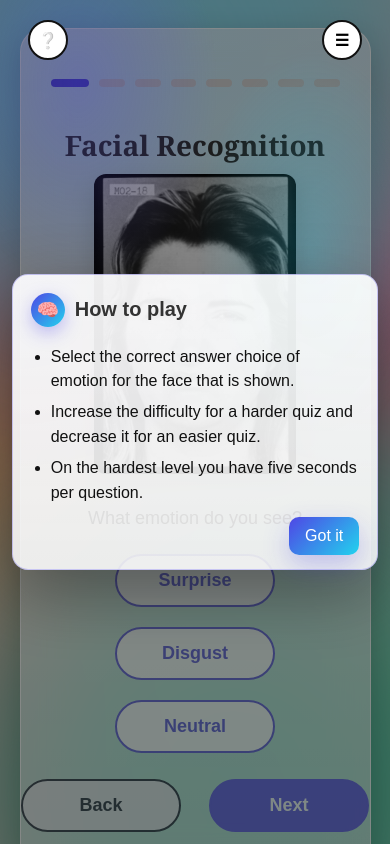
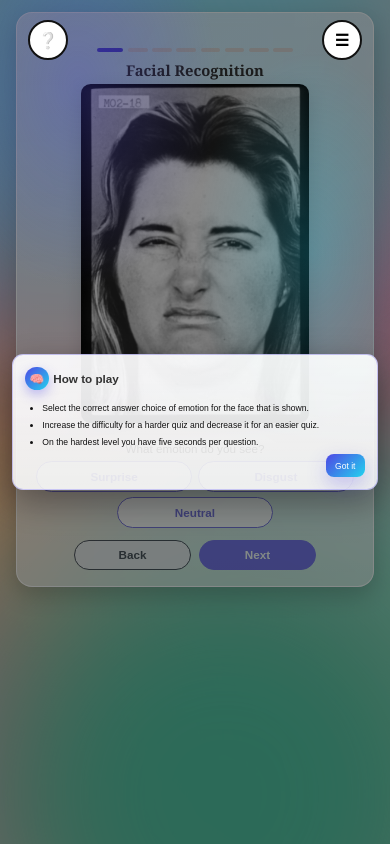
Before and after one commit to jonakfir/SocialQ, a SvelteKit app in the folder frontend/: page /facial-recognition/quiz/1 in a window 390 px wide. Shown: the top 844 px of the page. Built offline with nearby package versions, Linux system fonts and the light colour scheme; no server answers.

Commit message:
sizing issues

```diff
--- a/frontend/src/routes/facial-recognition/quiz/[difficulty]/+page.svelte
+++ b/frontend/src/routes/facial-recognition/quiz/[difficulty]/+page.svelte
@@ -6,37 +6,29 @@
 
   type Row = { img: string; options: string[]; correct: string };
 
-  // Force exactly N questions
   const QUESTION_COUNT = 8;
 
-  // Difficulty from route param
   let difficulty = '1';
   $: difficulty = (($page.params?.difficulty ?? '1') as string).toString();
 
-  // State
   let quizData: Row[] = [];
   let currentIndex = 0;
   let userAnswers: (string | null)[] = [];
   let loading = true;
   let loadError = '';
 
-  // Instructions modal gate
   let instructionsOpen = true;
 
-  // Helper to store safe image URLs
   const normalizeImg = (u: unknown) =>
     typeof u === 'string' && !u.startsWith('blob:') ? u : undefined;
 
-  // 5-second per-question timer (Level 5 only)
   const TIME_LIMIT_MS = 5000;
   let timeLeft = TIME_LIMIT_MS;
   let tickHandle: number | null = null;
 
-  // ring geometry (for the level-5 timer)
   const R = 28;
   const C = 2 * Math.PI * R;
 
-  // progress (0..1) based on time left
   $: pct = difficulty === '5'
     ? Math.max(0, Math.min(1, timeLeft / TIME_LIMIT_MS))
     : 0;
@@ -75,10 +67,8 @@
 
   onDestroy(stopTimer);
 
-  // Overall quiz timer (from instructions dismissed to finish)
   let quizStartedAt: number | null = null;
 
-  // Mount: fetch questions & prepare storage for Stats
   onMount(async () => {
     document.title = 'Facial Recognition Quiz';
     try {
@@ -98,15 +88,13 @@
       userAnswers = Array(quizData.length).fill(null);
       loadError = '';
 
-      // Persist minimal question info for the Stats page
       const minimal = quizData.map(q => ({
         img: normalizeImg(q.img),
         correct: q.correct
       }));
       localStorage.setItem('fr_questions', JSON.stringify(minimal));
-      localStorage.removeItem('fr_picks'); // clear old picks
+      localStorage.removeItem('fr_picks');
 
-      // If instructions already closed, start timers
       if (!instructionsOpen) {
         if (quizStartedAt == null) quizStartedAt = performance.now();
         startTimer();
@@ -120,20 +108,15 @@
 
   function closeInstructions() {
     instructionsOpen = false;
-    // start overall timer when user starts playing
     if (quizData.length && quizStartedAt == null) {
       quizStartedAt = performance.now();
     }
-    // start per-question timer for level 5
     if (difficulty === '5' && quizData.length) startTimer();
   }
 
-  // Interactions
   function selectOption(option: string) {
     if (instructionsOpen) return;
     userAnswers[currentIndex] = option;
-
-    // keep a live copy of picks so refreshes don't lose state
     const picksLive = userAnswers.map(v => (v == null ? null : v));
     localStorage.setItem('fr_picks', JSON.stringify(picksLive));
   }
@@ -163,7 +146,6 @@
   function finish() {
     stopTimer();
 
-    // Determine results + score
     let score = 0;
     const results: boolean[] = [];
     quizData.forEach((q, i) => {
@@ -172,12 +154,10 @@
       results.push(ok);
     });
 
-    // summary for Results page
     localStorage.setItem('quiz_results', JSON.stringify(results));
     localStorage.setItem('quiz_score', String(score));
     localStorage.setItem('quiz_total', String(quizData.length));
 
-    // picks & questions for Stats page
     const picks = userAnswers.map(v => (v == null ? '__timeout__' : v));
     localStorage.setItem('fr_picks', JSON.stringify(picks));
     localStorage.setItem(
@@ -185,7 +165,6 @@
       JSON.stringify(quizData.map(q => ({ img: normalizeImg(q.img), correct: q.correct })))
     );
 
-    // prebuild rich details so Stats is instant
     const details = quizData.map((q, i) => {
       const picked = picks[i];
       return {
@@ -198,7 +177,6 @@
     });
     localStorage.setItem('quiz_details', JSON.stringify(details));
 
-    // lightweight per-user history with elapsed time
     const userKey = getUserKey();
     const historyKey = `fr_history_${userKey}`;
 
@@ -206,8 +184,7 @@
     const elapsedMs = quizStartedAt != null ? Math.max(0, endedAt - quizStartedAt) : 0;
 
     const attempt = {
-      timeMs: elapsedMs,                        // new field used by Settings
-      // date: new Date().toISOString().slice(0, 10), // keep if you still want the date
+      timeMs: elapsedMs,
       score,
       total: quizData.length,
       difficulty
@@ -227,6 +204,14 @@
     --brand: #4f46e5;
     --brand-strong: #7c3aed;
     --brand2: #22d3ee;
+
+    /* scale helpers tied to viewport */
+    --pad: min(4vmin, 6vw);
+    --gap: min(2vmin, 3vw);
+    --radius: 3vmin;
+    --font-base: clamp(1.6vmin, 2.2vmin, 3vmin);
+    --font-lg: clamp(2.2vmin, 3vmin, 4vmin);
+    --font-xl: clamp(3vmin, 3.8vmin, 5vmin);
   }
 
   .quiz-box,
@@ -235,6 +220,8 @@
   .settings-title {
     font-family: 'Georgia', serif;
     font-weight: 700;
+    font-size: var(--font-xl);
+    margin: 0 0 calc(var(--gap) * 0.6);
   }
 
   .quiz-box {
@@ -242,54 +229,69 @@
     flex-direction: column;
     align-items: center;
     text-align: center;
-    width: 90%;
-    max-width: 750px;
-    padding: 30px;
+
+    /* container sizing by viewport percent */
+    width: 92vw;
+    max-width: 92vw;
+    padding: var(--pad);
     background:
       linear-gradient(180deg, rgba(255,255,255,.60), rgba(255,255,255,.52)),
       radial-gradient(1200px 800px at 12% 0%, rgba(79,70,229,.10), transparent 60%),
       radial-gradient(1200px 800px at 88% 20%, rgba(34,211,238,.10), transparent 60%);
-    backdrop-filter: blur(20px);
-    border-radius: 24px;
-    border: 1px solid rgba(255,255,255,.75);
-    box-shadow: 0 8px 30px rgba(0, 0, 0, 0.2);
-    margin: 28px auto;
+    backdrop-filter: blur(1.4vmin);
+    border-radius: var(--radius);
+    border: 0.2vmin solid rgba(255,255,255,.75);
+    box-shadow: 0 2vmin 6vmin rgba(0, 0, 0, 0.2);
+    margin: 3vmin auto;
+    box-sizing: border-box;
   }
 
   .quiz-box img {
-    width: min(370px, 70%);
+    width: 70%;
+    max-width: 90vw;
     height: auto;
-    border-radius: 12px;
-    margin-bottom: 16px;
-    box-shadow: 0 8px 24px rgba(0,0,0,.15);
+    border-radius: calc(var(--radius) * 0.6);
+    margin-bottom: var(--gap);
+    box-shadow: 0 1.6vmin 5vmin rgba(0,0,0,.15);
   }
 
   .progress-bar {
     display: flex;
     justify-content: center;
     align-items: center;
-    gap: 10px;
-    margin-bottom: 20px;
+    gap: calc(var(--gap) * 0.6);
+    margin-bottom: var(--gap);
     width: 100%;
   }
   .dot {
-    width: 40px; height: 8px;
+    width: 6%;
+    height: 0.9vmin;
     background: #d3d3d3;
-    border-radius: 4px;
+    border-radius: 0.9vmin;
     transition: background .25s ease, width .25s ease;
   }
-  .dot.active { background: var(--brand); width: 60px; }
+  .dot.active { background: var(--brand); width: 8%; }
+
+  #options{
+    display:flex;
+    flex-wrap: wrap;
+    justify-content: center;
+    gap: calc(var(--gap) * 0.7);
+    width: 100%;
+    margin-bottom: var(--gap);
+  }
 
   .option-btn {
     display: inline-block;
-    min-width: 160px;
-    margin: 10px 8px;
-    padding: 14px 18px;
-    font-size: 18px;
+    flex: 1 1 42%;
+    max-width: 48%;
+    min-width: 36%;
+    padding: 2vmin 2.4vmin;
+    font-size: var(--font-lg);
     font-weight: 700;
     color: var(--brand);
     background: #fff;
-    border: 2px solid var(--brand);
+    border: 0.4vmin solid var(--brand);
     border-radius: 9999px;
     cursor: pointer;
     transition: transform .05s ease,
@@ -299,30 +301,29 @@
   .option-btn:not(.selected):hover {
     background: var(--brand);
     color: #fff;
-    box-shadow: 0 6px 18px rgba(79,70,229,.25);
+    box-shadow: 0 1.2vmin 3vmin rgba(79,70,229,.25);
   }
   .option-btn.selected {
     background: var(--brand-strong);
     border-color: var(--brand-strong);
     color: #fff;
-    box-shadow: 0 6px 18px rgba(124,58,237,.28);
+    box-shadow: 0 1.2vmin 3vmin rgba(124,58,237,.28);
   }
-  .option-btn[disabled]{
-    opacity:.7; cursor:not-allowed; filter: grayscale(.1);
-  }
+  .option-btn[disabled]{ opacity:.7; cursor:not-allowed; filter: grayscale(.1); }
 
   .next-btn,
   .back-question-btn {
     display: inline-block;
-    width: 160px;
-    margin: 10px 8px;
-    padding: 14px 20px;
-    font-size: 18px;
+    width: 36%;
+    min-width: 28%;
+    max-width: 40%;
+    padding: 2vmin 2.6vmin;
+    font-size: var(--font-lg);
     font-weight: 700;
     border-radius: 9999px;
     cursor: pointer;
     transition: filter .2s ease, background .2s, color .2s, border-color .2s;
-    border: 2px solid transparent;
+    border: 0.4vmin solid transparent;
   }
   .next-btn {
     background: var(--brand);
@@ -343,15 +344,16 @@
   .nav-row {
     display: flex;
     justify-content: center;
-    gap: 12px;
-    margin-top: 6px;
+    gap: var(--gap);
+    margin-top: calc(var(--gap) * 0.5);
+    width: 100%;
   }
 
   .back-btn {
     position: absolute;
-    width: 50px; height: 50px;
-    top: 12px; left: 12px;
-    font-size: 20px; font-weight: bold;
+    width: 8vmin; height: 8vmin;
+    top: 2.4vmin; left: 2.4vmin;
+    font-size: var(--font-lg); font-weight: bold;
     background: none; border: none; color: black;
     cursor: pointer; z-index: 3;
   }
@@ -360,15 +362,17 @@
     display:flex;
     align-items:center;
     justify-content:center;
-    gap:18px;
-    margin-bottom:16px;
+    gap: var(--gap);
+    margin-bottom: var(--gap);
+    width: 100%;
   }
 
   .ring-wrap{
     position:relative;
-    width:64px; height:64px;
+    width: min(14vmin, 22vw);
+    height: min(14vmin, 22vw);
     flex:0 0 auto;
-    margin-bottom:-27px;
+    margin-bottom: calc(var(--gap) * -0.9);
   }
 
   .ring{
@@ -379,13 +383,13 @@
   .ring .bg{
     fill:none;
     stroke:rgba(0,0,0,.12);
-    stroke-width:6;
+    stroke-width: 0.9vmin;
   }
 
   .ring .fg{
     fill:none;
     stroke:var(--brand);
-    stroke-width:6;
+    stroke-width: 0.9vmin;
     stroke-linecap:round;
     transition:stroke-dashoffset .08s linear;
   }
@@ -394,7 +398,7 @@
     position:absolute; inset:0;
     display:flex; align-items:center; justify-content:center;
     font-weight:700;
-    font-size:0.95rem;
+    font-size: var(--font-base);
     color:var(--brand);
   }
 
@@ -417,47 +421,51 @@
     animation: fadeIn .18s ease;
   }
   .modal{
-    width: min(640px, 94vw);
+    width: 94vw;
+    max-width: 94vw;
     background:
       linear-gradient(180deg, rgba(255,255,255,.92), rgba(255,255,255,.86)),
       radial-gradient(120% 120% at 0% 0%, rgba(79,70,229,.18), transparent 60%),
       radial-gradient(120% 120% at 100% 0%, rgba(34,211,238,.18), transparent 60%);
-    border: 1px solid rgba(79,70,229,.28);
-    border-radius: 16px;
-    box-shadow: 0 24px 68px rgba(0,0,0,.35);
-    padding: 18px 18px 14px;
+    border: 0.3vmin solid rgba(79,70,229,.28);
+    border-radius: calc(var(--radius) * 0.7);
+    box-shadow: 0 3vmin 9vmin rgba(0,0,0,.35);
+    padding: calc(var(--pad) * 0.8);
     text-align: left;
     color: #0f172a;
     animation: pop .18s ease;
+    box-sizing: border-box;
   }
   .modal-header{
-    display:flex; align-items:center; gap:10px; margin-bottom: 6px;
+    display:flex; align-items:center; gap: calc(var(--gap) * 0.6); margin-bottom: 1vmin;
   }
   .badge{
-    width: 34px; height: 34px; border-radius: 9999px;
+    width: 6vmin; height: 6vmin; border-radius: 9999px;
     display:grid; place-items:center;
     background: linear-gradient(135deg, var(--brand), var(--brand2));
-    box-shadow: 0 6px 18px rgba(79,70,229,.35);
-    color: #fff; font-size: 18px;
+    box-shadow: 0 1.2vmin 3vmin rgba(79,70,229,.35);
+    color: #fff; font-size: var(--font-lg);
   }
-  .modal h3{ margin: 0; font-size: 1.25rem; }
+  .modal h3{ margin: 0; font-size: var(--font-lg); }
   .modal-body{
-    color:#111; line-height:1.55; padding: 6px 2px 0;
+    color:#111; line-height:1.55; padding: 1vmin 0.4vmin 0;
+    font-size: var(--font-base);
   }
-  .modal-body ul{ margin: 0; padding-left: 18px; }
-  .modal-body li{ margin: 6px 0; }
+  .modal-body ul{ margin: 0; padding-left: 4vmin; }
+  .modal-body li{ margin: 1vmin 0; }
   .modal-actions{
-    display:flex; justify-content:flex-end; gap:8px; margin-top: 12px;
+    display:flex; justify-content:flex-end; gap: calc(var(--gap) * 0.6); margin-top: 1.2vmin;
   }
   .action{
     background: linear-gradient(135deg, var(--brand), var(--brand2));
-    color:#fff; border: none; border-radius: 10px;
-    padding: 10px 16px; cursor: pointer;
-    box-shadow: 0 10px 26px rgba(79,70,229,.28);
+    color:#fff; border: none; border-radius: 2vmin;
+    padding: 1.6vmin 2.4vmin; cursor: pointer;
+    box-shadow: 0 2vmin 5vmin rgba(79,70,229,.28);
     transition: transform .06s ease, box-shadow .2s ease, filter .2s ease;
+    font-size: var(--font-base);
   }
-  .action:hover{ filter: brightness(1.02); box-shadow: 0 14px 32px rgba(79,70,229,.36); }
-  .action:active{ transform: translateY(1px); }
+  .action:hover{ filter: brightness(1.02); box-shadow: 0 2.4vmin 6vmin rgba(79,70,229,.36); }
+  .action:active{ transform: translateY(0.2vmin); }
 
   @keyframes pop{ from{ transform: scale(.96); opacity: 0; } to{ transform: scale(1); opacity: 1; } }
   @keyframes fadeIn{ from{ opacity: 0; } to{ opacity: 1; } }
@@ -468,7 +476,7 @@
 {:else if loadError}
   <div class="dashboard-box quiz-box">Error: {loadError}</div>
 {:else}
-  <!-- blobs -->
+  <!-- blobs (kept as is) -->
   <div class="blob blob1"></div><div class="blob blob2"></div><div class="blob blob3"></div><div class="blob blob4"></div>
   <div class="blob blob5"></div><div class="blob blob6"></div><div class="blob blob7"></div><div class="blob blob8"></div>
   <div class="blob blob9"></div><div class="blob blob10"></div><div class="blob blob11"></div><div class="blob blob12"></div>
@@ -499,7 +507,7 @@
 
     <img id="emotion-img" src={quizData[currentIndex].img} alt="Emotion Face" />
 
-    <p style="font-size:18px; margin-bottom:15px;">What emotion do you see?</p>
+    <p style="font-size: var(--font-lg); margin-bottom: calc(var(--gap) * 0.8);">What emotion do you see?</p>
 
     <div id="options">
       {#each quizData[currentIndex].options as option}
@@ -517,7 +525,6 @@
     </div>
   </div>
 
-  <!-- colorful instructions modal -->
   {#if instructionsOpen}
     <div class="modal-backdrop" on:click={closeInstructions}>
       <div class="modal" role="dialog" aria-modal="true" aria-label="How to play" on:click|stopPropagation>
--- a/frontend/src/routes/facial-recognition/results/+page.svelte
+++ b/frontend/src/routes/facial-recognition/results/+page.svelte
@@ -1,4 +1,9 @@
-<script>
+<script lang="ts" context="module">
+  export const ssr = false;
+  export const csr = true;
+</script>
+
+<script lang="ts">
   import { onMount } from 'svelte';
   import { goto } from '$app/navigation';
   import { tweened } from 'svelte/motion';
@@ -6,143 +11,173 @@
 
   let score = 0;
   let total = 0;
-  let results = [];
-
-  // animated score (counts up when page loads)
+  let bands: Array<'good' | 'bad'> = [];
   const animatedScore = tweened(0, { duration: 600, easing: cubicOut });
 
   onMount(() => {
-    document.title = 'Quiz Result';
+    document.title = 'Recognition Results – AboutFace';
 
-    score   = Number(localStorage.getItem('quiz_score')  || 0);
-    total   = Number(localStorage.getItem('quiz_total')  || 0);
-    results = JSON.parse(localStorage.getItem('quiz_results') || '[]');
+    score = Number(localStorage.getItem('fr_score') ?? localStorage.getItem('quiz_score') ?? 0);
+    total = Number(localStorage.getItem('fr_total') ?? localStorage.getItem('quiz_total') ?? 0);
 
-    // kick off the count-up
+    let raw: any[] = [];
+    try {
+      raw = JSON.parse(localStorage.getItem('fr_results') ?? localStorage.getItem('quiz_results') ?? '[]');
+      if (!Array.isArray(raw)) raw = [];
+    } catch { raw = []; }
+
+    bands = raw.map((v) =>
+      Array.isArray(v) ? ((v[0] && v[1]) ? 'good' : 'bad') : (v ? 'good' : 'bad')
+    );
+
     animatedScore.set(score);
   });
 
-  function clearAndRestart() {
+  function playAgain() {
+    localStorage.removeItem('fr_results');
+    localStorage.removeItem('fr_score');
+    localStorage.removeItem('fr_total');
     localStorage.removeItem('quiz_results');
     localStorage.removeItem('quiz_score');
     localStorage.removeItem('quiz_total');
     goto('/facial-recognition/settings');
+  }
+
+  function buildSmsLink(text: string) {
+    const ua = navigator.userAgent || '';
+    const isAndroid = /Android/i.test(ua);
+    const isIOS =
+      /iPad|iPhone|iPod/i.test(ua) ||
+      (navigator.platform === 'MacIntel' && (navigator as any).maxTouchPoints > 1);
+    const encoded = encodeURIComponent(text);
+    const base = isIOS ? 'sms:&body=' : isAndroid ? 'sms:?body=' : 'sms:?body=';
+    return `${base}${encoded}`;
+  }
+
+  async function shareResults() {
+    const link = location.origin + '/facial-recognition/settings';
+    const percent = total ? Math.round((score / total) * 100) : 0;
+
+    const text =
+`Look at my score on this quiz from SocialQ’s AboutFace — I got ${score}/${total} (${percent}%) on the Recognition Quiz!
+
+AboutFace uses short webcam clips to practice reading facial expressions:
+• Angry • Disgust • Fear • Happy • Sad • Surprise
+
+It’s simple, quick, and a fun way to build social-perception skills. Try the same quiz and compare with me:
+${link}
+
+(Just open the link, start the quiz, and send me your score!)`;
+
+    // 1) Prefer opening Messages with the body prefilled (no recipient)
+    const smsUrl = buildSmsLink(text);
+    try {
+      window.location.href = smsUrl;
+      return;
+    } catch {}
+
+    // 2) Fallback: native share sheet
+    try {
+      // @ts-ignore
+      if (navigator.share && (navigator.canShare?.({ text, url: link }) ?? true)) {
+        await navigator.share({ title: 'AboutFace – Recognition Quiz', text, url: link });
+        return;
+      }
+    } catch {}
+
+    // 3) Final fallback: email draft
+    const mailto = `mailto:?subject=${encodeURIComponent('My AboutFace score')}&body=${encodeURIComponent(text)}`;
+    window.location.href = mailto;
   }
 </script>
 
 <style>
   @import '/static/style.css';
 
-  .page-container {
-    display: flex;
-    justify-content: center;
-    align-items: center;
-    min-height: 100vh;
-    position: relative;
+  .page-container{
+    min-height:100vh;
+    display:flex;
+    align-items:center;
+    justify-content:center;
+    position:relative;
+    padding:24px;
   }
 
-  .result-box {
-    width: 95%;
-    max-width: 600px;
-    background: rgba(255, 255, 255, 0.8);
-    backdrop-filter: blur(20px);
-    padding: 40px;
-    border-radius: 20px;
-    text-align: center;
-    margin: auto;
-    box-shadow: 0 4px 30px rgba(0, 0, 0, 0.2);
-    position: relative;
+  .result-box{
+    width:min(640px,94vw);
+    background:
+      linear-gradient(180deg, rgba(255,255,255,.80), rgba(255,255,255,.72)),
+      radial-gradient(1200px 800px at 10% 0%, rgba(79,70,229,.10), transparent 60%),
+      radial-gradient(1200px 800px at 90% 20%, rgba(34,211,238,.10), transparent 60%);
+    border:1px solid rgba(255,255,255,.6);
+    border-radius:20px;
+    box-shadow:0 18px 48px rgba(0,0,0,.25);
+    padding:34px 28px 26px;
+    text-align:center;
   }
 
-  .progress-bar {
-    display: flex;
-    justify-content: center;
-    gap: 8px;
-    margin-bottom: 25px;
-    flex-wrap: wrap;
+  .title{
+    font-family:Georgia, serif;
+    font-size:clamp(2rem, 4.5vw, 2.7rem);
+    margin:0 0 10px;
+    color:#fff;
+    -webkit-text-stroke:2px rgba(0,0,0,.5);
+    text-shadow:0 3px 8px rgba(0,0,0,.35);
   }
 
-  .progress-dot {
-    width: 45px;
-    height: 10px;
-    border-radius: 5px;
+  .progress-bar{
+    display:flex; flex-wrap:wrap; gap:8px; justify-content:center; margin:8px 0 22px;
+  }
+  .progress-dot{
+    width:45px; height:10px; border-radius:5px;
+    opacity:0; transform:scale(.8) translateY(4px);
+    animation:pop .35s ease-out forwards;
+  }
+  @keyframes pop{
+    0%{opacity:0; transform:scale(.8) translateY(4px);}
+    60%{opacity:1; transform:scale(1.08) translateY(0);}
+    100%{opacity:1; transform:scale(1);}
+  }
+  .good{ background:#22c55e; }
+  .bad{ background:#ef4444; }
 
-    /* animation */
-    opacity: 0;
-    transform: scale(.8) translateY(4px);
-    animation: pop .35s ease-out forwards;
+  .score-circle{
+    width:210px; height:210px; border-radius:50%;
+    margin:26px auto 18px;
+    display:flex; align-items:center; justify-content:center;
+    color:#fff; background:#4f46e5; font-size:44px; font-weight:800;
+    box-shadow:0 16px 38px rgba(79,70,229,.35);
+    animation:pulseOnce .7s ease .62s 1 both;
+  }
+  @keyframes pulseOnce{
+    0%{transform:scale(1);} 50%{transform:scale(1.04);} 100%{transform:scale(1);}
   }
 
-  @keyframes pop {
-    0%   { opacity: 0; transform: scale(.8) translateY(4px); }
-    60%  { opacity: 1; transform: scale(1.08) translateY(0); }
-    100% { opacity: 1; transform: scale(1); }
+  .btn{
+    display:block; width:80%; max-width:300px; margin:10px auto 0;
+    padding:15px; border-radius:40px; border:2px solid #111;
+    background:#fff; color:#111; font-weight:800; font-size:18px;
+    cursor:pointer; text-align:center;
+    transition:transform .08s ease, background .2s ease, color .2s ease;
   }
+  .btn:hover{ background:#4f46e5; color:#fff; transform:translateY(-1px); }
 
-  .correct { background: #22c55e; }
-  .wrong   { background: #ef4444; }
-
-  .title {
-    font-family: Georgia, serif;
-    font-size: 2.5rem;
-    margin: 0 0 8px;
-    color: white;
-    -webkit-text-stroke: 2px rgba(0,0,0,0.5);
-    text-shadow: 0 3px 8px rgba(0,0,0,0.35);
-    animation: slideIn .45s ease both;
+  .fab-share{
+    position:fixed; right:18px; bottom:18px; z-index:1000;
+    display:inline-flex; align-items:center; gap:8px;
+    padding:10px 14px; border-radius:9999px;
+    background:linear-gradient(135deg, rgba(255,255,255,.96), #f5f3ff);
+    border:1px solid rgba(79,70,229,.35);
+    color:#111; font-weight:800; cursor:pointer;
+    box-shadow:0 8px 22px rgba(79,70,229,.22);
+    transition:transform .06s ease, box-shadow .2s ease, filter .2s ease;
   }
-
-  @keyframes slideIn {
-    from { opacity: 0; transform: translateY(8px); }
-    to   { opacity: 1; transform: translateY(0); }
-  }
-
-  .score-circle {
-    width: 200px;
-    height: 200px;
-    border-radius: 50%;
-    background: #4f46e5;
-    color: white;
-    font-size: 40px;
-    font-weight: bold;
-    display: flex;
-    justify-content: center;
-    align-items: center;
-    margin: 30px auto;
-    animation: pulseOnce .7s ease .62s 1 both;
-  }
-
-  @keyframes pulseOnce {
-    0% { transform: scale(1); }
-    50% { transform: scale(1.04); }
-    100% { transform: scale(1); }
-  }
-
-  .btn {
-    display: block;
-    width: 80%;
-    max-width: 300px;
-    padding: 15px;
-    margin: 15px auto;
-    font-size: 20px;
-    font-weight: bold;
-    color: black;
-    background-color: white;
-    border: 2px solid black;
-    border-radius: 40px;
-    cursor: pointer;
-    text-align: center;
-    transition: transform .08s ease, background .3s ease, color .3s ease;
-  }
-
-  .btn:hover {
-    background: #4f46e5;
-    color: white;
-    transform: translateY(-1px);
-  }
+  .fab-share:hover{ filter:brightness(1.02); box-shadow:0 12px 28px rgba(79,70,229,.28); transform:translateY(-1px); }
+  .fab-share:active{ transform:translateY(0); }
+  .icon{ font-size:18px; line-height:1; }
 </style>
 
-<!-- Blobs -->
+<!-- Background blobs -->
 <div class="blob blob1"></div><div class="blob blob2"></div><div class="blob blob3"></div><div class="blob blob4"></div>
 <div class="blob blob5"></div><div class="blob blob6"></div><div class="blob blob7"></div><div class="blob blob8"></div>
 <div class="blob blob9"></div><div class="blob blob10"></div><div class="blob blob11"></div><div class="blob blob12"></div>
@@ -152,11 +187,8 @@
     <h2 class="title">Great Job!</h2>
 
     <div class="progress-bar" aria-label="Question results">
-      {#each results as res, i}
-        <div
-          class="progress-dot {res ? 'correct' : 'wrong'}"
-          style="animation-delay: {i * 60}ms"
-        ></div>
+      {#each bands as band, i}
+        <div class="progress-dot {band}" style="animation-delay:{i * 60}ms"></div>
       {/each}
     </div>
 
@@ -164,8 +196,12 @@
       {Math.round($animatedScore)}/{total}
     </div>
 
-    <button class="btn" on:click={clearAndRestart}>Play Again</button>
-    <button class="btn" on:click={() => goto('/facial-recognition/results/stats')}>See Stats</button>
-    <button class="btn" on:click={() => goto('/dashboard')}>Dashboard</button>
+    <button class="btn" on:click={playAgain}>Play Again</button>
+    <button class="btn" on:click={() => goto('/dashboard')}>Back to Dashboard</button>
   </div>
 </div>
+
+<button class="fab-share" on:click={shareResults} aria-label="Share via Messages">
+  <span class="icon">✉️</span>
+  <span>Share</span>
+</button>
```
